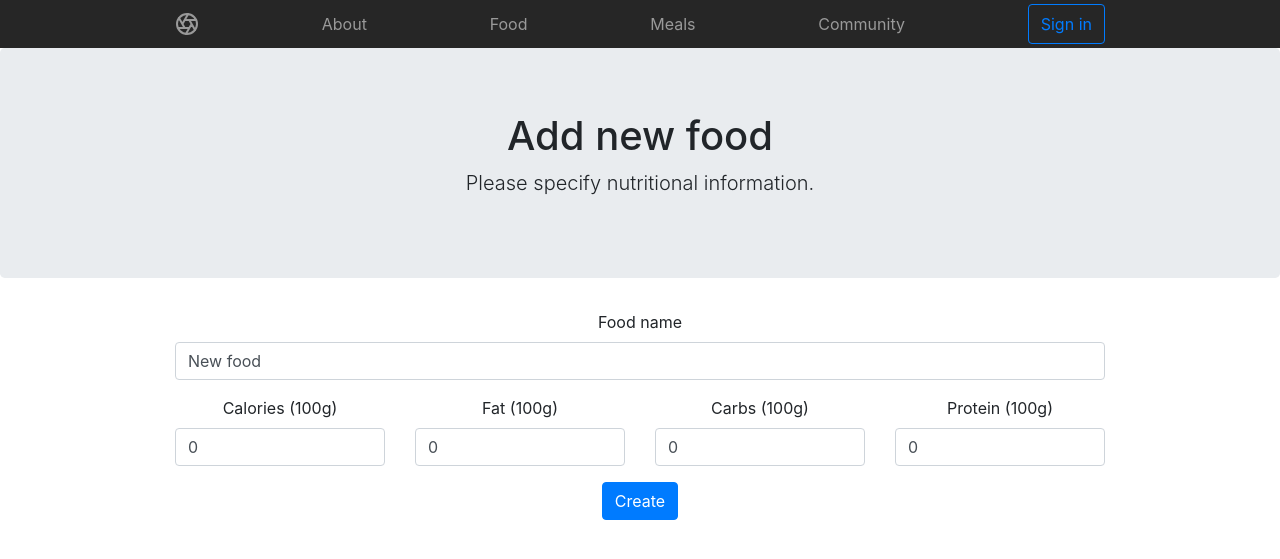
After one commit to Lindronics/food_tracker_demo, a Django app: page /food/new in a window 1280 px wide. The commit adds this page. Shown: the top 559 px of the page. Run offline with Django 3.2, Linux system fonts and the light colour scheme; parts of the project's set-up code (start-up, migrations or seed data) failed here and were passed over; some libraries are stand-ins or nearby versions.

Commit message:
Created new food view

```diff
--- a/food_tracker_demo/urls.py
+++ b/food_tracker_demo/urls.py
@@ -25,6 +25,7 @@ urlpatterns = [
     path('profiles/<str:username>', views.profile_today, name='profile_today'),
     path('profiles/<str:username>/<str:date>', views.profile, name='profile'),
     path('food', views.food, name='food'),
+    path('food/new', views.new_food, name='new_food'),
     path('meals', views.meals, name='meals'),
     path('meals/<int:meal_id>', views.meal, name='meal'),
     path('community', views.community, name='community'),
--- a/templates/tracker_app/food.html
+++ b/templates/tracker_app/food.html
@@ -9,7 +9,7 @@
     <p class="lead text-muted">Our database contains {{ foods_total_count }} user-added foods.</p>
     <p>
       {% if user.is_authenticated %}
-      <a href="#" class="btn btn-primary my-2">Add food</a>
+      <a href="{% url 'new_food' %}" class="btn btn-primary my-2">Add food</a>
       {% endif %}
     </p>
   </div>
--- /dev/null
+++ b/templates/tracker_app/new_food.html
@@ -0,0 +1,47 @@
+{% extends  "tracker_app/base.html" %}
+{% load staticfiles %}
+
+{% block content_block %}
+<div class="jumbotron text-center">
+  <div class="container">
+    <h1>Add new food</h1>
+    <p class="lead">Please specify nutritional information.</p>
+  </div>
+</div>
+<div class="container text-center">
+  <form action="{% url 'new_food' %}" method="post">
+    {% csrf_token %}
+    <div class="form-group">
+      <label>Food name</label>
+      <input type="text" class="form-control" name="name" value="New food">
+    </div>
+    <div class="row">
+      <div class="col">
+        <div class="form-group">
+          <label>Calories (100g)</label>
+          <input type="number" name="calories" class="form-control" value="0">
+        </div>
+      </div>
+      <div class="col">
+        <div class="form-group">
+          <label>Fat (100g)</label>
+          <input type="number" name="fat" class="form-control" value="0">
+        </div>
+      </div>
+      <div class="col">
+        <div class="form-group">
+          <label>Carbs (100g)</label>
+          <input type="number" name="carbs" class="form-control" value="0">
+        </div>
+      </div>
+      <div class="col">
+        <div class="form-group">
+          <label>Protein (100g)</label>
+          <input type="number" name="protein" class="form-control" value="0">
+        </div>
+      </div>
+    </div>
+    <button class="btn btn-primary" type="submit">Create</button>
+  </form>
+</div>
+{% endblock %}
--- a/tracker_app/views.py
+++ b/tracker_app/views.py
@@ -67,6 +67,27 @@ def food(request):
     return render(request, 'tracker_app/food.html', context=context)
 
 
+def new_food(request):
+    """ New food view
+
+        Allows creation of new food items
+    """
+
+    # If form submitted, create new food
+    if request.method == 'POST':
+        params = dict(request.POST.items())
+        del(params['csrfmiddlewaretoken'])
+
+        # Get values per gram
+        for param in ['calories', 'fat', 'carbs', 'protein']:
+            params[param] = float(params[param]) / 100.0
+
+        Food.objects.create(**params)
+        return redirect(food)
+
+    return render(request, 'tracker_app/new_food.html')
+
+
 def meals(request):
     """ Meals view
 
```
